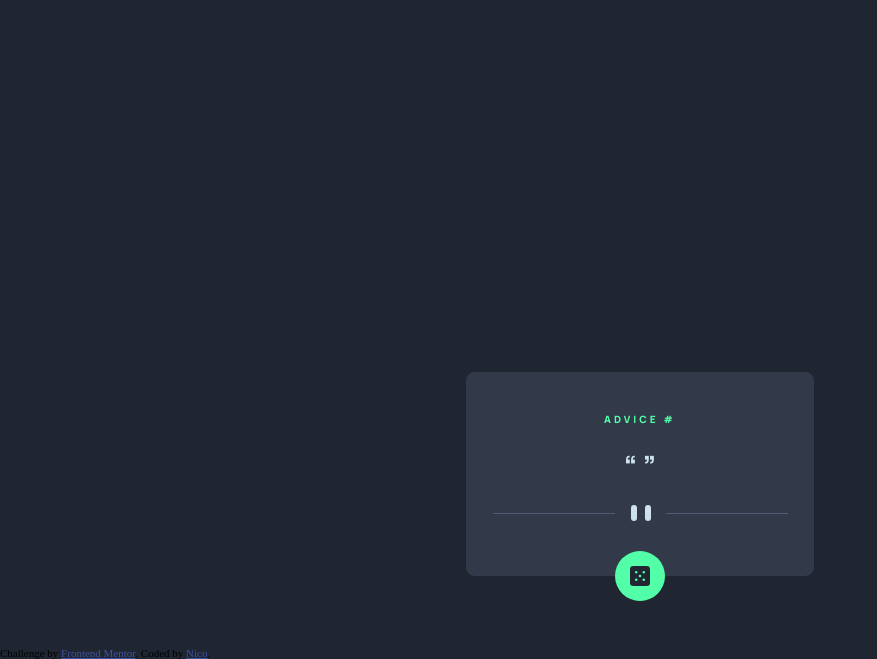
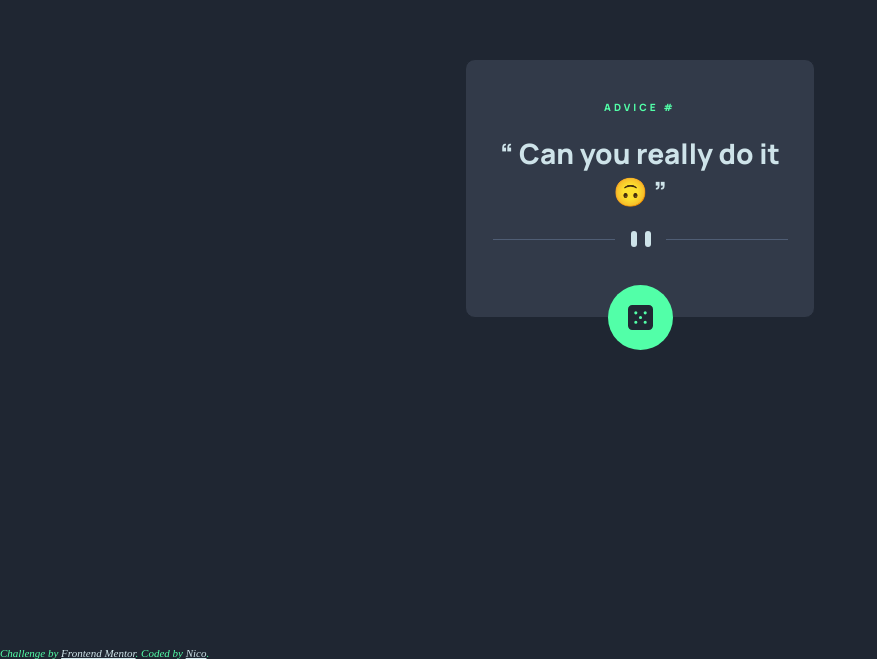
Before and after one commit to angelofdeity/advice-generator-app-main, a plain HTML site: page index.html in a window 1280 px wide. Shown: the part 141-800 px from the top of the page, without its empty margins (0-877 px from the left). Drawn offline with Linux system fonts and the light colour scheme; no server answers.

Commit message:
complete design

```diff
--- a/index.html
+++ b/index.html
@@ -3,19 +3,15 @@
 
 <head>
   <meta charset="UTF-8">
+  <!-- displays site properly based on user's device -->
   <meta name="viewport" content="width=device-width, initial-scale=1.0">
-  <!-- displays site properly based on user's device -->
-
   <link rel="icon" type="image/png" sizes="32x32" href="./images/favicon-32x32.png">
-
   <title>Frontend Mentor | Advice generator app</title>
-
-  <!-- Feel free to remove these styles or customise in your own stylesheet 👍 -->
   <link rel="preconnect" href="https://fonts.googleapis.com">
   <link rel="preconnect" href="https://fonts.gstatic.com" crossorigin>
   <link href="https://fonts.googleapis.com/css2?family=Manrope:wght@800&display=swap" rel="stylesheet">
   <link rel="stylesheet" href="styles.css">
-  <script src="script.js"></script>
+  <script defer src="script.js"></script>
 </head>
 
 <body>
@@ -24,7 +20,7 @@
       <p id="advice-id">ADVICE #</p>
       <div id="advice-full-text">
         <span class="quote">“</span>
-        <span id="advice-text"></span>
+        <span id="advice-text">Can you really do it 🙃</span>
         <span class="quote">”</span>
       </div>
       <img src="./images/pattern-divider-mobile.svg" alt="pattern-divider">
--- a/script.js
+++ b/script.js
@@ -1,6 +1,4 @@
 const printslip = (id, advice) => {
-  console.log('ID:', id);
-  console.log('Advice:', advice);
   document.querySelector('#advice-id').textContent += id;
   document.querySelector('#advice-text').textContent = `${advice}`;
 };
--- a/styles.css
+++ b/styles.css
@@ -11,9 +11,9 @@ body {
 .advice-box {
     margin-inline: auto;
     width: 350px;
-    margin-top: 40%;
+    margin-top: 25vh;
     padding-top: 40px;
-    padding-bottom: 50px;
+    padding-bottom: 65px;
     text-align: center;
     background-color: hsl(217, 19%, 24%);
     border: 1px solid hsl(218, 23%, 16%);
@@ -38,13 +38,13 @@ body {
     position: absolute;
     left: 0;
     right: 0;
-    bottom: -25px;
+    bottom: -32.5px;
     margin-inline: auto;
     background-color: hsl(150, 100%, 66%);
-    padding: 15px;
+    padding: 20px;
     display: flex;
-    width: 50px;
-    height: 50px;
+    width: 65px;
+    height: 65px;
     border-radius: 50%;
 }
 
@@ -56,8 +56,10 @@ footer {
 .attribution {
     font-size: 11px;
     text-align: center;
+    font-style: italic;
+    color: hsl(150, 100%, 66%);
 }
 
 .attribution a {
-    color: hsl(228, 45%, 44%);
+    color: hsl(193, 38%, 86%);
 }
```
